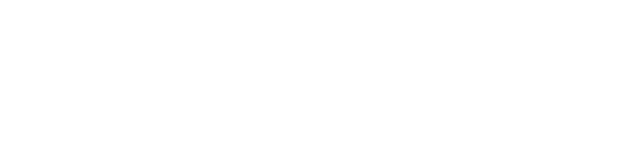
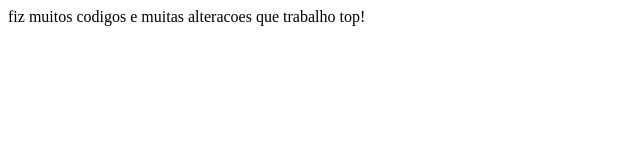
Before and after one commit to ruan67689/cozinhaunder, a plain HTML site: page index.html in a window 1280 px wide. Shown: the whole page, without its empty margins (0-640 px from the left). Drawn offline with Linux system fonts and the light colour scheme.

```diff
--- a/index.html
+++ b/index.html
@@ -7,6 +7,6 @@
     <title>Document</title>
 </head>
 <body>
-
+    fiz muitos codigos e muitas alteracoes que trabalho top!
 </body>
 </html>
```
